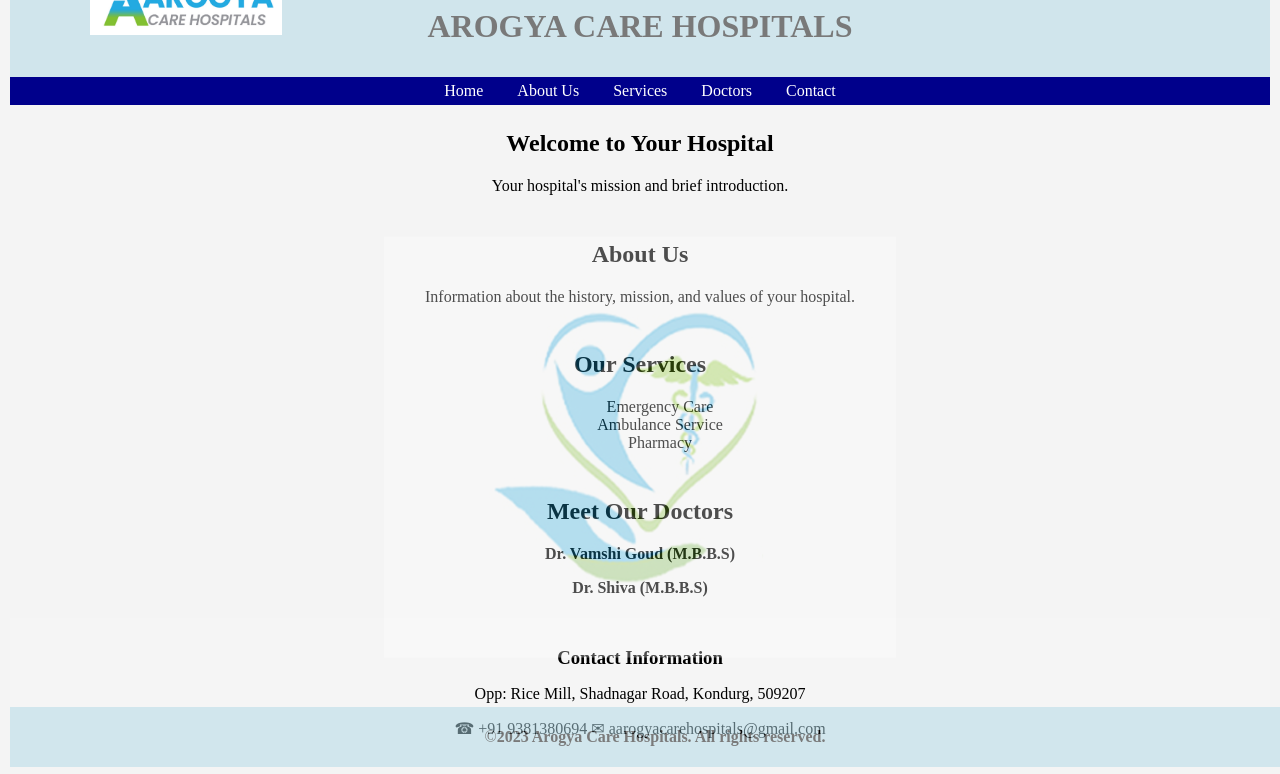
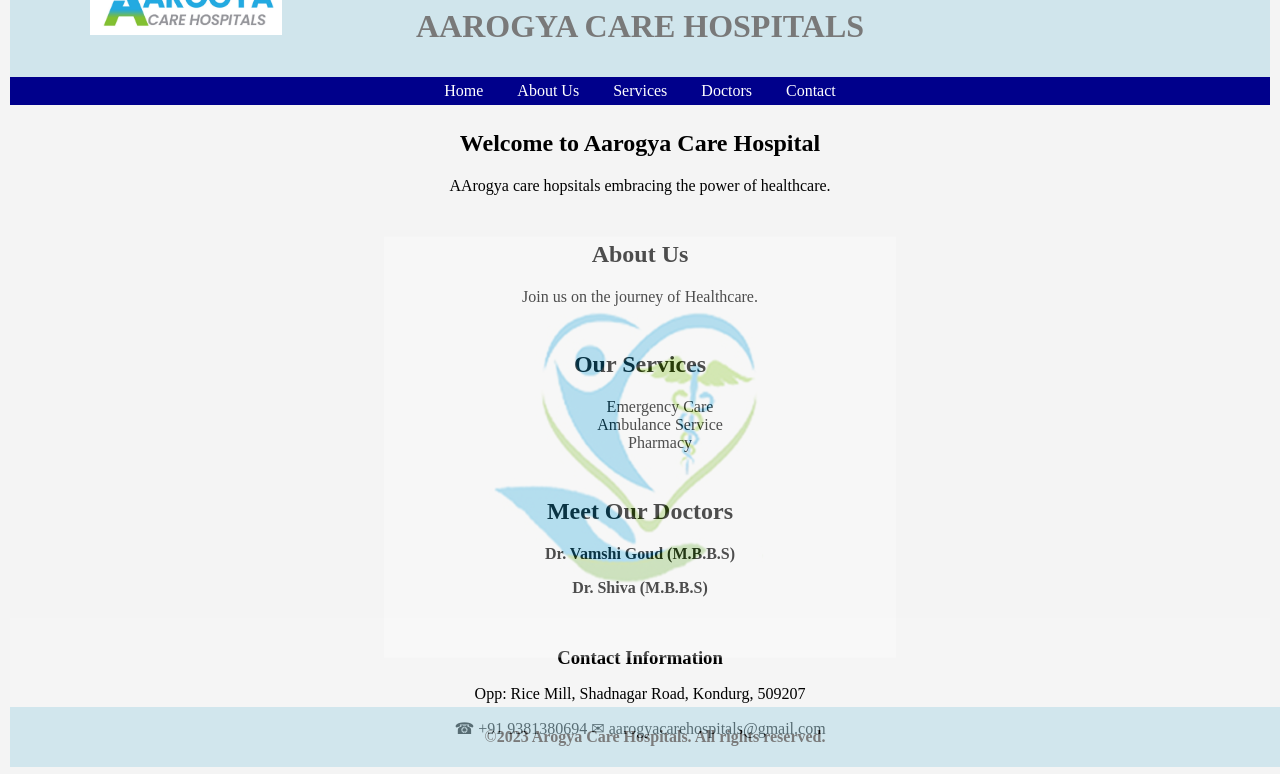
Before and after one commit to harikaparigi/HTML, a plain HTML site: page index.html in a window 1280 px wide. Shown: the part 33-807 px from the top of the page. Drawn offline with Linux system fonts and the light colour scheme; files whose address does not match are found by name.

Commit message:
Update index.html

```diff
--- a/index.html
+++ b/index.html
@@ -4,7 +4,7 @@
 <head>
     <meta charset="UTF-8">
     <meta name="viewport" content="width=device-width, initial-scale=1.0">
-    <title>Your Hospital Name</title>
+    <title>AAROGYA CARE HOSPITAL</title>
     <style>
         /* Add your CSS styles here */
         body {
@@ -109,11 +109,11 @@
     <div class="container">
 
     <header>
-        <h1>AROGYA CARE HOSPITALS</h1>
+        <h1>AAROGYA CARE HOSPITALS</h1>
     </header>
-    <img class="watermark1" src="C:\Users\seela\Desktop\Harika\08.jpg" alt="Watermark">
-    <img class="top-image" src="C:\Users\seela\Desktop\Harika\07.jpg" alt="Image">
-    <img class="logo" src="C:\Users\seela\Desktop\Harika\logo.jpg" alt="Logo">
+    <img class="watermark1" src="C:\Users\Srikanth\Desktop\aarogya hsptl\08.jpg" alt="Watermark">
+    <img class="top-image" src="C:\Users\Srikanth\Desktop\aarogya hsptl\07.jpg" alt="Image">
+    <img class="logo" src="C:\Users\Srikanth\Desktop\aarogya hsptl\logo.jpg" alt="Logo">
     <nav>
         <a href="#home" >Home</a>
         <a href="#about">About Us</a>
@@ -124,13 +124,13 @@
 
     <section id="home">
 
-        <h2 align="center"><strong>Welcome to Your Hospital</strong></h2>
-        <p align="center">Your hospital's mission and brief introduction.</p>
+        <h2 align="center"><strong>Welcome to Aarogya Care Hospital</strong></h2>
+        <p align="center">AArogya care hopsitals embracing the power of healthcare.</p>
     </section>
 
     <section id="about">
         <h2 align="center">About Us</h2>
-        <p align="center">Information about the history, mission, and values of your hospital.</p>
+        <p align="center">Join us on the journey of Healthcare.</p>
     </section>
 
     <section id="services" >
```
